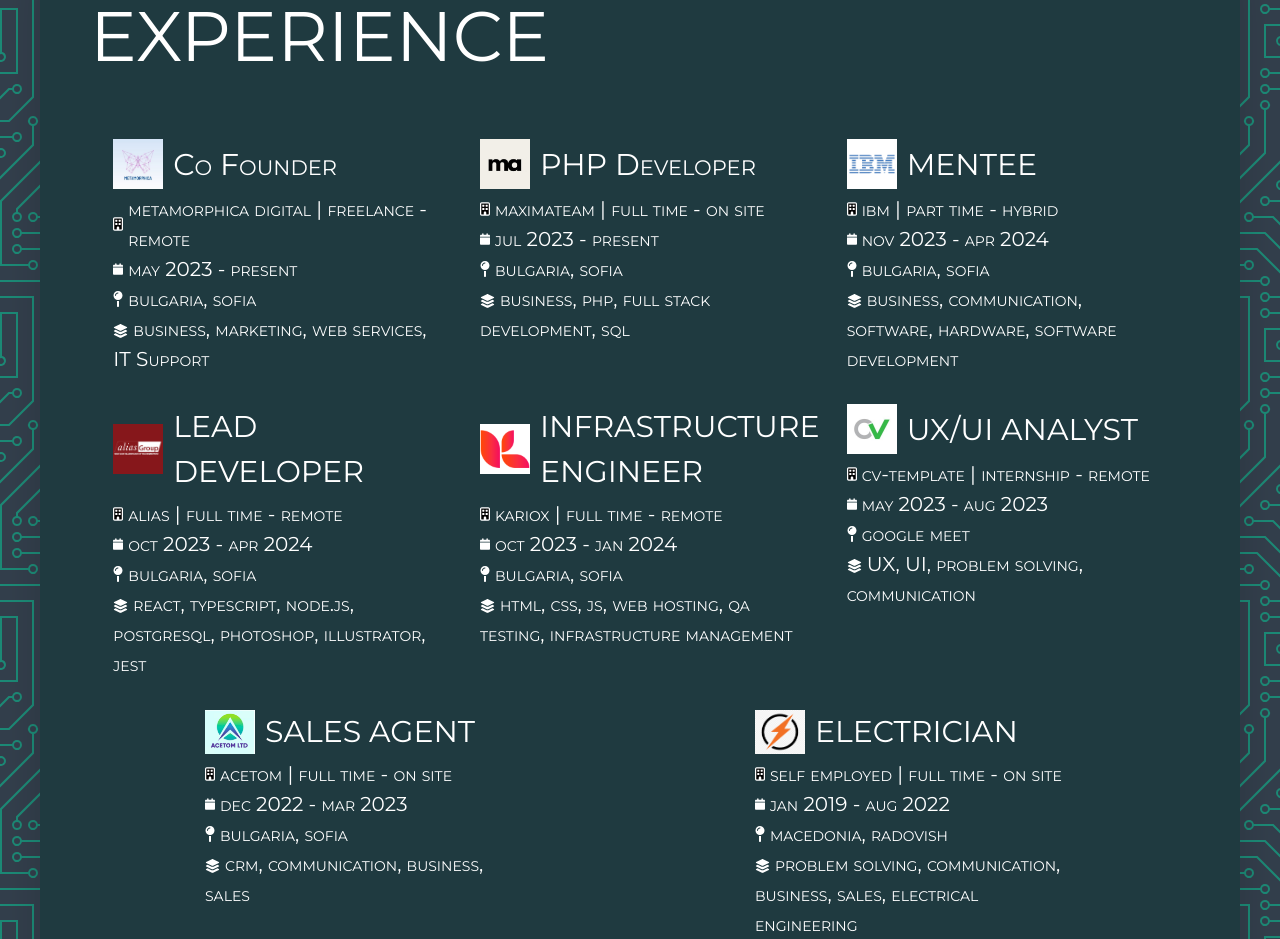
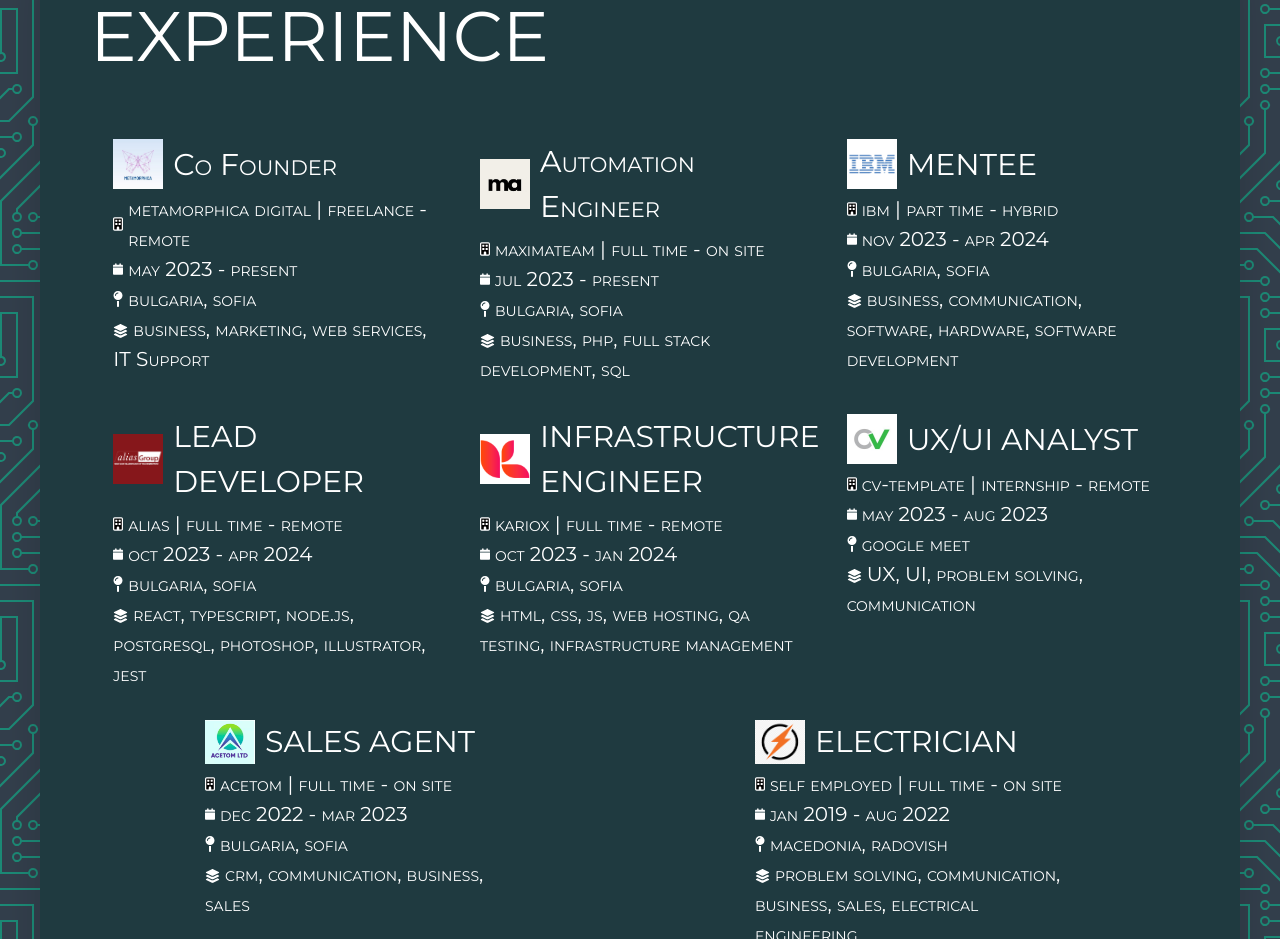
Before and after one commit to lazarevkristijan/Portfolio, a Next.js app: page / in a window 1280 px wide. Shown: the part 1160-2099 px from the top of the page. Built offline with nearby package versions, Linux system fonts and the light colour scheme.

Commit message:
change maximateam job title

```diff
--- a/constants/index.js
+++ b/constants/index.js
@@ -264,7 +264,7 @@
     skills: "business, marketing, web services, IT Support",
   },
   {
-    title: "PHP Developer",
+    title: "Automation Engineer",
     imgSrc: "maximateam.jpg",
     company: "maximateam",
     periodFrom: "jul 2023",
```
